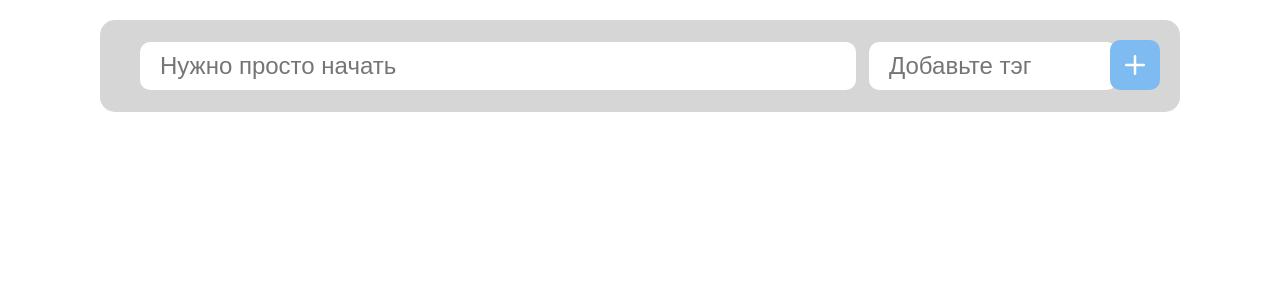
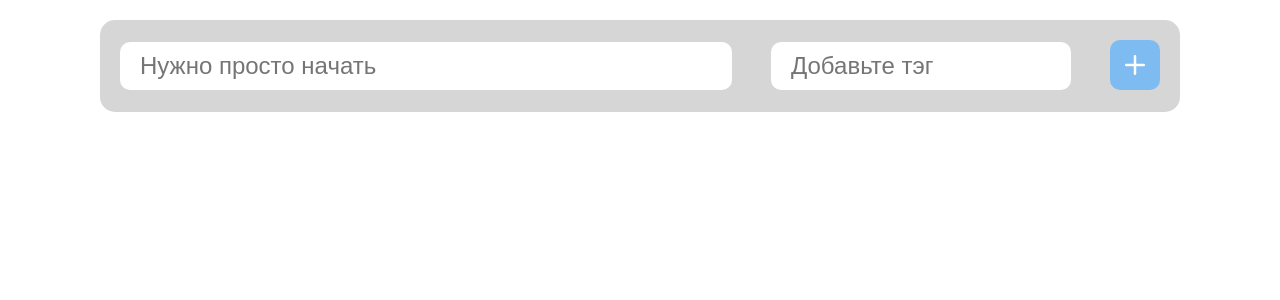
Before and after one commit to AeddAenye/VSCode, a Vue app in the folder Tododa/: page / in a window 1280 px wide. Shown: the top 300 px of the page. Built offline with nearby package versions, Linux system fonts and the light colour scheme.

Commit message:
промежуточное изменение

```diff
--- a/Tododa/src/App.vue
+++ b/Tododa/src/App.vue
@@ -8,7 +8,7 @@
     </div>
 
     <div v-for="(t, i) in tasks" :key="i">
-      <Task :text="t.text" :tag="t.tag" @deltask="deletetask(i)" />
+      <Task :text="t.text" :tag="t.tag" @deltask="deletetask(i)" @checktask="checktask(i)"/>
     </div>
   </div>
 </template>
@@ -29,6 +29,10 @@ const addtask = (ntask) => {
     tags.value.push({ tag: ntask.tag, color: changecolor() });
   }
 };
+
+const checktask = (i) => {
+
+}
 
 const deletetask = (i) => {
   const deletedtask = tasks.value.splice(i, 1)[0];
--- a/Tododa/src/components/CreateTask.vue
+++ b/Tododa/src/components/CreateTask.vue
@@ -7,7 +7,7 @@
     <div class="tag">
       <input type="text" placeholder="Добавьте тэг" v-model="tag" />
     </div>
-    <div>
+    <div class="buttons">
       <button type="button" class="addtask" @click="taskcreate">
         <img src="../assets/plus.svg" draggable="false" />
       </button>
@@ -50,14 +50,14 @@ export default {
   border-radius: 15px;
 }
 
-.inputarea .usertext {
-  padding: 0px 20px;
-  width: 65%;
+.usertext{
+  width: 55%;
 }
 
-.inputarea .tag{
-  width: 20%;
+.tag{
+  width: 25%;
 }
+
 
 .inputarea input {
   width: 100%;
@@ -67,9 +67,7 @@ export default {
   border: none;
 }
 
-
-
-.inputarea button.addtask {
+.inputarea button {
   background-color: rgb(126, 187, 240);
 }
 
--- a/Tododa/src/components/Task.vue
+++ b/Tododa/src/components/Task.vue
@@ -7,9 +7,6 @@
       <span># {{ tag }}</span>
     </div>
     <div class="buttons">
-      <button class="check" type="button">
-        <img src="../assets/check.svg" draggable="false">
-      </button>
       <button class="delete" type="button" @click="deletetask()">
         <img src="../assets/x.svg" draggable="false" />
       </button>
@@ -64,7 +61,7 @@ export default {
 .task .text {
   margin: 0px 20px;
   text-wrap: wrap;
-  width: 70%;
+  width: 80%;
 }
 
 .text span{
@@ -80,10 +77,10 @@ export default {
 }
 
 .buttons{
-  width: 20%;
+  width: 10%;
   display: flex;
   align-items: center;
-  justify-content: center;
+  justify-content: flex-end;
 }
 
 button{
@@ -91,11 +88,7 @@ button{
 }
 
 button.delete {
-  background-color: rgb(245, 94, 94);
-}
-
-button.check {
-  background-color: rgb(72, 234, 124);
+  background-color: rgb(255, 143, 143);
 }
 
 .task button.delete:hover {
```
